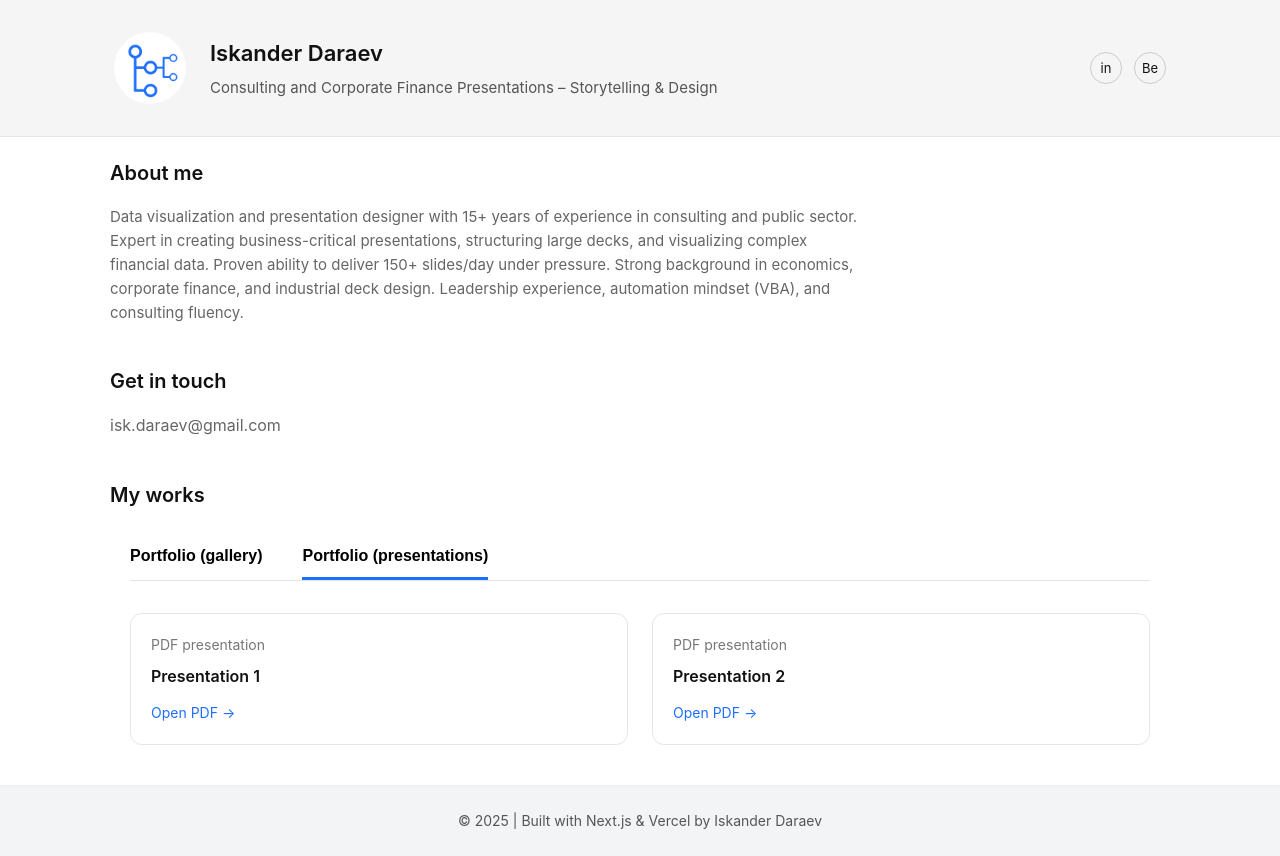
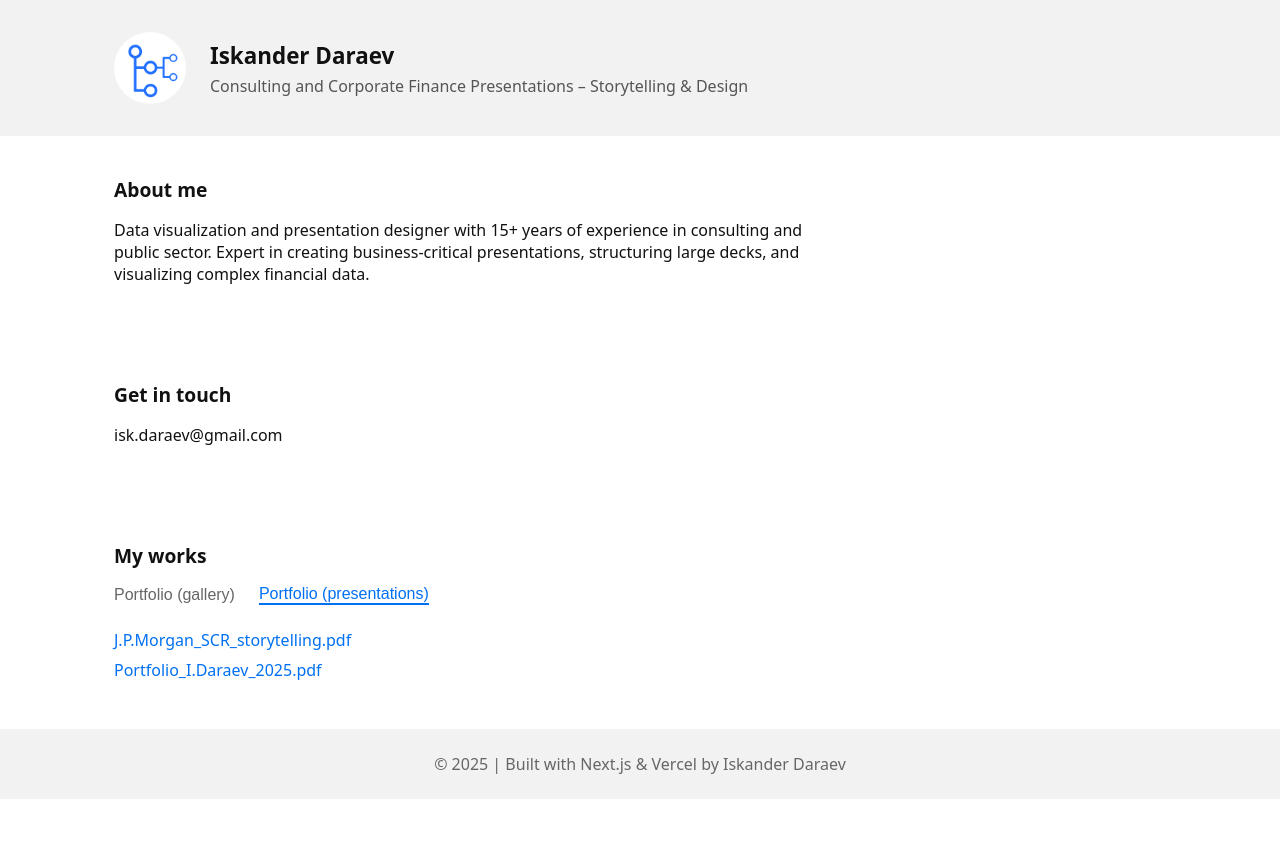
Before and after one commit to isk06/ruportfo, a Next.js app: page / in a window 1280 px wide. Both pictures are taken after a click on the button "Portfolio (presentations)". After the commit the page ends 800 px from the top, so only its background shows below. Built offline with nearby package versions, Linux system fonts and the light colour scheme.

Commit message:
Align portfolio tabs and content to left with sections

```diff
--- a/app/globals.css
+++ b/app/globals.css
@@ -1,285 +1,133 @@
-/* ===============================
-   RESET & BASE
-================================ */
-
 * {
   box-sizing: border-box;
-  margin: 0;
-  padding: 0;
-}
-
-html,
-body {
-  max-width: 100%;
-  overflow-x: hidden;
 }
 
 body {
-  font-family: -apple-system, BlinkMacSystemFont, "Creato Display",
-    Roboto, Inter, Helvetica, Arial, sans-serif;
-  background: #ffffff;
+  margin: 0;
+  font-family: system-ui, -apple-system, BlinkMacSystemFont, "Creato Display",
+    sans-serif;
   color: #111;
-  line-height: 1.6;
+  background: #fff;
 }
 
-/* ---------- HERO AVATAR ---------- */
+/* ---------- HERO ---------- */
 
-.hero-logo {
-  width: 72px;
-  height: 72px;
-  border-radius: 50%;
-  overflow: hidden;
-  flex-shrink: 0;
+.hero-gray {
+  background: #f2f2f2;
+  padding: 32px 0;
 }
 
-.hero-avatar {
-  width: 100%;
-  height: 100%;
-  object-fit: cover;
-  display: block;
-}
-
-
-/* ===============================
-   LINKS
-================================ */
-
-a {
-  color: inherit;
-  text-decoration: none;
-}
-
-a:hover {
-  opacity: 0.8;
-}
-
-/* ===============================
-   HERO / HEADER
-================================ */
-
-.hero {
-  width: 100%;
-  border-bottom: 1px solid #e5e5e5;
-}
-
-.hero-gray {
-  background: #f5f5f5;
-}
-
-.hero-content {
+.hero-inner {
   max-width: 1100px;
   margin: 0 auto;
-  padding: 32px 24px;
+  padding: 0 24px;
   display: flex;
   align-items: center;
   gap: 24px;
 }
 
-.hero-logo {
+.hero-avatar {
   width: 72px;
   height: 72px;
   border-radius: 50%;
-  background: #ffffff;
+  overflow: hidden;
+  background: #fff;
 }
 
-.hero-title {
-  font-size: 22px;
-  font-weight: 600;
+.hero-avatar img {
+  width: 100%;
+  height: 100%;
+  object-fit: cover;
 }
 
-.hero-subtitle {
-  font-size: 15px;
-  color: #555;
-  margin-top: 4px;
+.hero-text h1 {
+  margin: 0;
+  font-size: 1.4rem;
 }
 
-.hero-socials {
-  margin-left: auto;
-  display: flex;
-  gap: 12px;
+.hero-text p {
+  margin: 4px 0 0;
+  color: #555;
 }
 
-.hero-socials a {
-  width: 32px;
-  height: 32px;
-  border: 1px solid #ccc;
-  border-radius: 50%;
-  display: flex;
-  align-items: center;
-  justify-content: center;
-  font-size: 13px;
-}
-
-/* ===============================
-   SECTIONS
-================================ */
+/* ---------- SECTIONS ---------- */
 
 .section {
   max-width: 1100px;
   margin: 0 auto;
-  padding: 20px 20px;
+  padding: 40px 24px;
 }
 
 .section h2 {
-  font-size: 20px;
-  font-weight: 600;
-  margin-bottom: 16px;
+  margin: 0 0 12px;
+  font-size: 1.2rem;
 }
 
-/* ===============================
-   ABOUT
-================================ */
-
 .about {
-  max-width: 760px;
-  color: #666;
-  font-size: 15px;
+  max-width: 700px;
 }
 
-/* ===============================
-   CONTACT
-================================ */
+.contact {
+  font-weight: 400;
+}
 
-.contact {
-  font-weight: normal;
-  margin-top: 8px;
+/* ---------- TABS ---------- */
+
+.tabs {
+  display: flex;
+  gap: 24px;
+  margin: 16px 0 24px;
+}
+
+.tab {
+  background: none;
+  border: none;
+  padding: 0;
+  font-size: 1rem;
+  cursor: pointer;
   color: #666;
 }
 
-/* ===============================
-   PORTFOLIO TABS
-================================ */
-
-.tabs {
-  display: flex;
-  gap: 32px;
-  margin-bottom: 32px;
-  border-bottom: 1px solid #e5e5e5;
+.tab.active {
+  color: #0070f3;
+  border-bottom: 2px solid #0070f3;
 }
 
-.tab {
-  padding-bottom: 10px;
-  font-weight: 500;
-  color: #999;
-  cursor: pointer;
-}
-
-.tab.active {
-  color: #111;
-  border-bottom: 2px solid #111;
-}
-
-/* ===============================
-   PORTFOLIO GRID
-================================ */
+/* ---------- GALLERY ---------- */
 
 .grid {
   display: grid;
   grid-template-columns: repeat(2, 1fr);
-  gap: 32px;
+  gap: 20px;
 }
 
-/* ===============================
-   PROJECT CARD
-================================ */
-
-.card {
-  background: #ffffff;
-  border-radius: 16px;
-  overflow: hidden;
-  border: 1px solid #eee;
-  display: flex;
-  flex-direction: column;
-  cursor: zoom-in;
-  transition: transform 0.2s ease, box-shadow 0.2s ease;
+.grid-image {
+  width: 100%;
+  border-radius: 12px;
 }
 
-.card:hover {
-  transform: translateY(-2px);
-  box-shadow: 0 8px 20px rgba(0, 0, 0, 0.08);
+/* ---------- PDF LIST ---------- */
+
+.pdf-list {
+  list-style: none;
+  padding: 0;
+  margin: 0;
 }
 
-.card img {
-  width: 100%;
-  height: auto;
-  display: block;
+.pdf-list li {
+  margin-bottom: 8px;
 }
 
-/* Caption pinned to bottom */
-.card-caption {
-  margin-top: auto;
-  padding: 14px 16px;
-  font-size: 13px;
-  color: #666;
-  background: #fff;
-}
-
-/* ===============================
-   IMAGE MODAL (ZOOM)
-================================ */
-
-.modal-overlay {
-  position: fixed;
-  inset: 0;
-  background: rgba(0, 0, 0, 0.75);
-  display: flex;
-  align-items: center;
-  justify-content: center;
-  z-index: 1000;
-}
-
-.modal-content {
-  max-width: 90vw;
-  max-height: 90vh;
-}
-
-.modal-content img {
-  width: 100%;
-  height: auto;
-  border-radius: 8px;
-  cursor: zoom-out;
-}
-
-/* ===============================
-   FOOTER
-================================ */
-
-.footer {
-  padding: 32px 24px;
-  text-align: center;
-  font-size: 13px;
-  color: #aaa;
-  border-top: 1px solid #eee;
-}
-
-/* ===============================
-   RESPONSIVE
-================================ */
-
-@media (max-width: 768px) {
-  .hero-content {
-    flex-direction: column;
-    align-items: flex-start;
-  }
-
-  .hero-socials {
-    margin-left: 0;
-  }
-
-  .grid {
-    grid-template-columns: 1fr;
-  }
+.pdf-list a {
+  text-decoration: none;
+  color: #0070f3;
 }
 
 /* ---------- FOOTER ---------- */
 
-.footer {
-  padding: 24px 16px;
+footer {
+  background: #f2f2f2;
+  padding: 24px;
   text-align: center;
-  font-size: 14px;
-  color: #555;
+  color: #666;
 }
-
-.footer-gray {
-  background-color: #f3f4f6; /* same gray as hero */
-}
--- a/app/page.tsx
+++ b/app/page.tsx
@@ -9,92 +9,59 @@ export default function HomePage() {
   const imageFiles = fs.existsSync(imagesDir)
     ? fs
         .readdirSync(imagesDir)
-        .filter((file) => /\.(jpg|jpeg|png|webp)$/i.test(file))
+        .filter((f) => /\.(jpg|jpeg|png|webp)$/i.test(f))
         .sort()
     : [];
 
   /* ---------- PDFS ---------- */
   const pdfsDir = path.join(process.cwd(), "public/pdfs");
   const pdfFiles = fs.existsSync(pdfsDir)
-    ? fs
-        .readdirSync(pdfsDir)
-        .filter((file) => /\.pdf$/i.test(file))
-        .sort()
+    ? fs.readdirSync(pdfsDir).filter((f) => /\.pdf$/i.test(f)).sort()
     : [];
 
   return (
     <>
-      {/* ================= HERO / HEADER ================= */}
+      {/* HERO */}
       <section className="hero hero-gray">
-        <div className="hero-content">
-          {/* Logo (optional) */}
-          <div className="hero-logo">
-            <img
-              src="/avatar.png"
-              alt="Iskander Daraev"
-              className="hero-avatar"
-            />
+        <div className="hero-inner">
+          <div className="hero-avatar">
+            <img src="/avatar.png" alt="Iskander Daraev" />
           </div>
 
-
-          {/* Name & subtitle */}
-          <div>
-            <h1 className="hero-title">Iskander Daraev</h1>
-            <p className="hero-subtitle">
-              Consulting and Corporate Finance Presentations – Storytelling & Design
+          <div className="hero-text">
+            <h1>Iskander Daraev</h1>
+            <p>
+              Consulting and Corporate Finance Presentations – Storytelling &
+              Design
             </p>
-          </div>
-
-          {/* Social links */}
-          <div className="hero-socials">
-            <a
-              href="https://www.linkedin.com"
-              target="_blank"
-              rel="noreferrer"
-            >
-              in
-            </a>
-            <a
-              href="https://www.behance.net"
-              target="_blank"
-              rel="noreferrer"
-            >
-              Be
-            </a>
           </div>
         </div>
       </section>
 
-      {/* ================= ABOUT ME ================= */}
+      {/* ABOUT */}
       <section className="section">
         <h2>About me</h2>
         <p className="about">
-          Data visualization and presentation designer with 15+ years of experience
-          in consulting and public sector. Expert in creating business-critical
-          presentations, structuring large decks, and visualizing complex financial
-          data. Proven ability to deliver 150+ slides/day under pressure. Strong
-          background in economics, corporate finance, and industrial deck design.
-          Leadership experience, automation mindset (VBA), and consulting fluency.
+          Data visualization and presentation designer with 15+ years of
+          experience in consulting and public sector. Expert in creating
+          business-critical presentations, structuring large decks, and
+          visualizing complex financial data.
         </p>
       </section>
 
-      {/* ================= CONTACT ================= */}
+      {/* CONTACT */}
       <section className="section">
         <h2>Get in touch</h2>
         <p className="contact">isk.daraev@gmail.com</p>
       </section>
 
-      {/* ================= WORKS ================= */}
+      {/* WORKS */}
       <section className="section">
         <h2>My works</h2>
 
-        <PortfolioTabs
-          images={imageFiles}
-          pdfs={pdfFiles}
-        />
+        <PortfolioTabs images={imageFiles} pdfs={pdfFiles} />
       </section>
 
-      {/* ================= FOOTER ================= */}
       <Footer />
     </>
   );
--- a/components/PortfolioTabs.tsx
+++ b/components/PortfolioTabs.tsx
@@ -1,8 +1,6 @@
-'use client';
+"use client";
 
 import { useState } from "react";
-import ProjectCard from "./ProjectCard";
-import PdfCard from "./PdfCard";
 
 type Props = {
   images: string[];
@@ -13,86 +11,49 @@ export default function PortfolioTabs({ images, pdfs }: Props) {
   const [activeTab, setActiveTab] = useState<"gallery" | "pdfs">("gallery");
 
   return (
-    <section className="section">
-      {/* Tabs */}
-      <div
-        style={{
-          display: "flex",
-          gap: "40px",
-          borderBottom: "1px solid #e5e5e5",
-          marginBottom: "32px",
-        }}
-      >
+    <>
+      {/* TABS */}
+      <div className="tabs">
         <button
+          className={activeTab === "gallery" ? "tab active" : "tab"}
           onClick={() => setActiveTab("gallery")}
-          style={{
-            background: "none",
-            border: "none",
-            paddingBottom: "12px",
-            fontSize: "16px",
-            fontWeight: 600,
-            cursor: "pointer",
-            borderBottom:
-              activeTab === "gallery" ? "3px solid #1f6fff" : "3px solid transparent",
-          }}
         >
           Portfolio (gallery)
         </button>
 
         <button
+          className={activeTab === "pdfs" ? "tab active" : "tab"}
           onClick={() => setActiveTab("pdfs")}
-          style={{
-            background: "none",
-            border: "none",
-            paddingBottom: "12px",
-            fontSize: "16px",
-            fontWeight: 600,
-            cursor: "pointer",
-            borderBottom:
-              activeTab === "pdfs" ? "3px solid #1f6fff" : "3px solid transparent",
-          }}
         >
           Portfolio (presentations)
         </button>
       </div>
 
-      {/* Content */}
+      {/* CONTENT */}
       {activeTab === "gallery" && (
-        <div
-          style={{
-            display: "grid",
-            gridTemplateColumns: "repeat(2, 1fr)",
-            gap: "24px",
-          }}
-        >
+        <div className="grid">
           {images.map((img, i) => (
-            <ProjectCard
+            <img
               key={i}
-              title={`Image ${i + 1}`}
-              image={`/images/${img}`}
-              description="Presentation design project example."
+              src={`/images/${img}`}
+              alt={`Project ${i + 1}`}
+              className="grid-image"
             />
           ))}
         </div>
       )}
 
       {activeTab === "pdfs" && (
-        <div
-          style={{
-            display: "grid",
-            gridTemplateColumns: "repeat(2, 1fr)",
-            gap: "24px",
-          }}
-        >
+        <ul className="pdf-list">
           {pdfs.map((pdf, i) => (
-            <PdfCard
-              key={i}
-              title={`Presentation ${i + 1}`}
-              file={`/pdfs/${pdf}`}
-            />
+            <li key={i}>
+              <a href={`/pdfs/${pdf}`} target="_blank" rel="noreferrer">
+                {pdf}
+              </a>
+            </li>
           ))}
-        </div>
+        </ul>
       )}
-    </section>
+    </>
   );
 }
```
